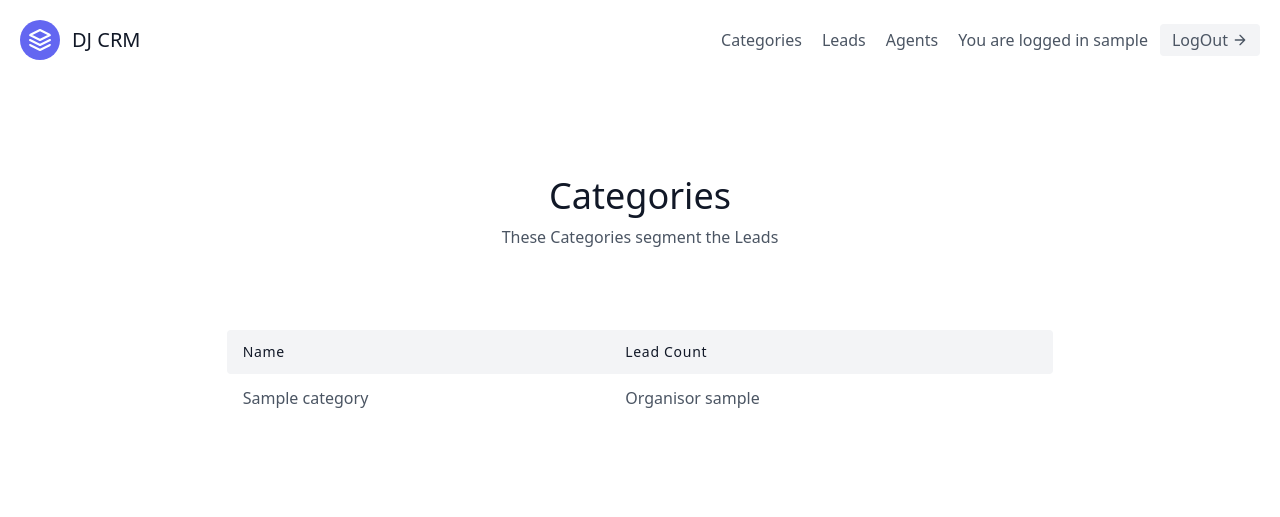
After one commit to sujal-bansal/CRM-with-Django, a Django app: page /leads/category in a window 1280 px wide. The commit adds this page. Shown: the top 517 px of the page. Run offline with Django 5.2, Linux system fonts and the light colour scheme; a user stored in the database is signed in; tables that the repository leaves empty hold one stand-in row (values such as "Sample post"); some libraries are stand-ins or nearby versions.

Commit message:
add all the changes

```diff
--- a/djcrm/urls.py
+++ b/djcrm/urls.py
@@ -1,23 +1,8 @@
-"""
-URL configuration for djcrm project.
-
-The `urlpatterns` list routes URLs to views. For more information please see:
-    https://docs.djangoproject.com/en/5.1/topics/http/urls/
-Examples:
-Function views
-    1. Add an import:  from my_app import views
-    2. Add a URL to urlpatterns:  path('', views.home, name='home')
-Class-based views
-    1. Add an import:  from other_app.views import Home
-    2. Add a URL to urlpatterns:  path('', Home.as_view(), name='home')
-Including another URLconf
-    1. Import the include() function: from django.urls import include, path
-    2. Add a URL to urlpatterns:  path('blog/', include('blog.urls'))
-"""
 from django.conf import settings
 from django.conf.urls.static import static
 from django.contrib import admin
-from django.contrib.auth.views import LoginView, PasswordResetView
+from django.contrib.auth.views import (LoginView,  PasswordResetView, PasswordResetDoneView,
+                                       PasswordResetCompleteView, PasswordResetConfirmView, PasswordResetCompleteView)
 from django.urls import path, include
 from leads.views import LandingPageView, SignUpView, logoutview
 
@@ -28,6 +13,9 @@ urlpatterns = [
     path('agents/' , include('agents.urls' , namespace='agents')),
     path('login/', LoginView.as_view(), name='login'),
     path("reset-password/", PasswordResetView.as_view(), name="reset-password"),
+    path("password-reset-done/", PasswordResetDoneView.as_view(), name="password_reset_done"),
+    path("password-reset-complete/", PasswordResetCompleteView.as_view(), name="password_reset_complete"),
+    path("password-reset-confirm/<uidb64>/<token>/", PasswordResetConfirmView.as_view(), name="password_reset_confirm"),
     path('logout/',logoutview, name='logout'),
     path('signup/', SignUpView.as_view(), name='signup'),
 ]
--- a/leads/admin.py
+++ b/leads/admin.py
@@ -1,6 +1,6 @@
 from django.contrib import admin
 
-from .models import User, Agent, Lead, UserProfile
+from .models import User, Agent, Lead, UserProfile, Category
 
 @admin.register(User)
 
@@ -22,3 +22,5 @@ class UserAdmin(admin.ModelAdmin):
 admin.site.register(Lead)
 
 admin.site.register(UserProfile)
+
+admin.site.register(Category)
--- a/leads/models.py
+++ b/leads/models.py
@@ -23,7 +23,8 @@ class Lead(models.Model):
     last_name = models.CharField(max_length=20)
     age = models.IntegerField(default = 0 )
     organisation = models.ForeignKey(UserProfile, on_delete=models.CASCADE)
-    agent = models.ForeignKey("Agent",null=True, blank=True, on_delete=models.SET_NULL)
+    agent = models.ForeignKey("Agent", null=True, blank=True, on_delete=models.SET_NULL)
+    category = models.ForeignKey("Category", null=True, blank=True, on_delete=models.SET_NULL)
 
     def __str__(self):
         return f" Lead {self.first_name} {self.last_name}"
@@ -37,6 +38,13 @@ class Agent(models.Model):
         return f" Agent {self.user.username}"
 
 
+class Category(models.Model):
+    name = models.CharField(max_length=30)
+    organisation = models.ForeignKey(UserProfile, on_delete=models.CASCADE)
+
+
+    def __str__(self):
+        return self.name
 
 
 def post_user_created_signal(sender, instance, created, **kwargs):
--- /dev/null
+++ b/leads/templates/leads/category_list.html
@@ -0,0 +1,47 @@
+{% extends 'base.html' %} {% block content %}
+<section class="text-gray-600 body-font">
+  <div class="container px-5 py-24 mx-auto">
+    <div class="flex flex-col text-center w-full mb-20">
+      <h1
+        class="sm:text-4xl text-3xl font-medium title-font mb-2 text-gray-900"
+      >
+        Categories
+      </h1>
+      <p class="lg:w-2/3 mx-auto leading-relaxed text-base">
+        These Categories segment the Leads
+      </p>
+    </div>
+    <div class="lg:w-2/3 w-full mx-auto overflow-auto">
+      <table class="table-auto w-full text-left whitespace-no-wrap">
+        <thead>
+          <tr>
+            <th
+              class="px-4 py-3 title-font tracking-wider font-medium text-gray-900 text-sm bg-gray-100 rounded-tl rounded-bl"
+            >
+              Name
+            </th>
+            <th
+              class="px-4 py-3 title-font tracking-wider font-medium text-gray-900 text-sm bg-gray-100"
+            >
+              Lead Count
+            </th>
+
+            <th
+              class="w-10 title-font tracking-wider font-medium text-gray-900 text-sm bg-gray-100 rounded-tr rounded-br"
+            ></th>
+          </tr>
+        </thead>
+        <tbody>
+          {% for category in category_list %}
+          <tr>
+            <td class="px-4 py-3">{{category.name}}</td>
+            <td class="px-4 py-3">{{category.organisation}}</td>
+          </tr>
+          {% endfor %}
+        </tbody>
+      </table>
+    </div>
+  </div>
+</section>
+
+{% endblock content %}
--- a/leads/urls.py
+++ b/leads/urls.py
@@ -1,6 +1,7 @@
 from django.urls import path
 from .views import (leads_list, leads_detail, leads_create, leads_update,
-                    leads_delete, LeadDetailView, LeadListView, LeadCreateView, LeadUpdateView, LeadDeleteView
+                    leads_delete, LeadDetailView, LeadListView, LeadCreateView,
+                    LeadUpdateView, LeadDeleteView, AssignAgentView, CategoryListView
 )
 app_name = 'leads'
 
@@ -8,6 +9,8 @@ urlpatterns = [
     path('',  LeadListView.as_view(), name='lead-list'),
     path('<int:pk>/', LeadDetailView.as_view(), name='lead-detail'),
     path('create/', LeadCreateView.as_view(), name='lead-create'),
+    path('assign/<str:pk>', AssignAgentView.as_view(), name='assign-agent'),
     path('update/<str:pk>',LeadUpdateView.as_view(), name='lead-update'),
-    path('delete/<str:pk>', LeadDeleteView.as_view(), name='lead-delete'),
+    path('delete/<int:pk>', LeadDeleteView.as_view(), name='lead-delete'),
+    path('category', CategoryListView.as_view(), name="category-list")
 ]
--- a/leads/views.py
+++ b/leads/views.py
@@ -1,13 +1,14 @@
 from typing import Any
 from django.core.mail import send_mail
 from django.db.models.query import QuerySet
+from django.http import HttpResponse
 from django.shortcuts import render, redirect, reverse
 from django.contrib.auth import logout
 from django.contrib.auth.mixins import LoginRequiredMixin
-from django.views.generic import ListView, TemplateView, CreateView, DetailView, UpdateView, DeleteView
+from django.views.generic import ListView, TemplateView, CreateView, DetailView, UpdateView, DeleteView, FormView
 from agents.mixins import OrganisorAndLoginRequiredMixin
-from .forms import LeadForm, LeadModelForm, CustomUserCreationForm
-from .models import Lead, Agent
+from .forms import LeadForm, LeadModelForm, CustomUserCreationForm, AssignAgentForm
+from .models import Lead, Agent, Category
 
 
 def logoutview(request):
@@ -37,11 +38,22 @@ class LeadListView(LoginRequiredMixin, ListView):
     def get_queryset(self):
         user = self.request.user
         if user.is_organisor:
-            queryset = Lead.objects.filter(organisation = user.userprofile)
+            queryset = Lead.objects.filter(organisation = user.userprofile, agent__isnull = False)
         else:
-            queryset = Lead.objects.filter(organisation = user.agent.organisation)
+            queryset = Lead.objects.filter(organisation = user.agent.organisation, agent__isnull = False)
             queryset = queryset.filter(agent__user = user)
         return queryset
+
+    def get_context_data(self, **kwargs):
+        context =  super(LeadListView, self).get_context_data(**kwargs)
+        user = self.request.user
+        if user.is_organisor:
+            queryset = Lead.objects.filter(organisation = user.userprofile, agent__isnull = True)
+            context.update({
+                "unassigned_leads": queryset
+            })
+
+        return context
 
 
 class LeadDetailView(LoginRequiredMixin, DetailView):
@@ -98,6 +110,43 @@ class LeadDeleteView(OrganisorAndLoginRequiredMixin, DeleteView):
 
     def get_success_url(self):
         return reverse("leads:lead-list")
+
+
+class AssignAgentView(OrganisorAndLoginRequiredMixin, FormView):
+    template_name = 'leads/assign_agent.html'
+    form_class = AssignAgentForm
+    queryset = Lead.objects.all()
+
+    def get_form_kwargs(self, **kwargs):
+        kwargs = super(AssignAgentView, self).get_form_kwargs(**kwargs)
+        kwargs.update({'request':self.request})
+        return kwargs
+
+    def get_success_url(self):
+        return reverse("leads:lead-list")
+
+
+    def form_valid(self, form):
+        agent = form.cleaned_data["agent"]
+        lead = Lead.objects.get(id=self.kwargs["pk"])
+        lead.agent = agent
+        lead.save()
+        return super(AssignAgentView, self).form_valid(form)
+
+
+class CategoryListView(LoginRequiredMixin, ListView):
+    template_name = 'leads/category_list.html'
+    context_object_name = "category_list"
+
+
+    def get_queryset(self):
+        user = self.request.user
+        if user.is_organisor:
+            queryset = Category.objects.filter(organisation = user.userprofile)
+        else:
+            queryset = Category.objects.filter(organisation = user.agent.organisation)
+
+        return queryset
 
 
 
--- a/templates/navbar.html
+++ b/templates/navbar.html
@@ -28,6 +28,7 @@
 
       <a href="{% url "signup" %}" class="mr-5 hover:text-gray-900">Sign Up</a>
       {% else %}
+      <a href="{% url 'leads:category-list' %}" class="mr-5 hover:text-gray-900">Categories</a>
       <a href="{% url 'leads:lead-list' %}" class="mr-5 hover:text-gray-900"
       >Leads</a>
       {% if request.user.is_organisor %}
--- a/templates/registration/login.html
+++ b/templates/registration/login.html
@@ -1,8 +1,8 @@
 {% extends "base.html" %} {% block content %}
 <form method="POST">
   {% csrf_token %} {{form.as_p}}
-  <button type="submit">Login</button>
-  <a href="#">Forgot Password?</a>
+  <button type="submit">Login</button> <br />
+  <a href="{% url 'reset-password' %}">Forgot Password?</a>
 </form>
 
 {% endblock content %}
--- /dev/null
+++ b/templates/registration/password_reset_complete.html
@@ -0,0 +1,6 @@
+{% extends "base.html" %} {% block content %}
+<h1>Password reset is complete</h1>
+<p>
+  Check your new password.Click <a href="{% url 'login' %}">here</a> to login.
+</p>
+{% endblock content %}
--- a/templates/registration/password_reset_done.html
+++ b/templates/registration/password_reset_done.html
@@ -0,0 +1,5 @@
+{% extends "base.html" %} {% block content %}
+
+<h1>We have sent you an email</h1>
+
+{% endblock content %}
--- a/templates/registration/password_reset_email.html
+++ b/templates/registration/password_reset_email.html
@@ -0,0 +1,3 @@
+You've requested to reset your password <br />
+Please go to the following URL to enter your new password <br />
+{{ protocol }}://{{ domain }}/password-reset-confirm/{{ uid }}/{{ token }}/
```
Also changed, not shown: leads/forms.py (+14 -1 lines), leads/templates/leads/assign_agent.html (added, +8 -0 lines), leads/templates/leads/lead_list.html (+73 -0 lines), templates/registration/password_reset_confirm.html (+9 -0 lines), templates/registration/password_reset_form.html (+8 -0 lines), leads/migrations/0002_category_lead_category.py (added), leads/migrations/0003_category_organisation.py (added), leads/migrations/0004_alter_category_organisation.py (added).
